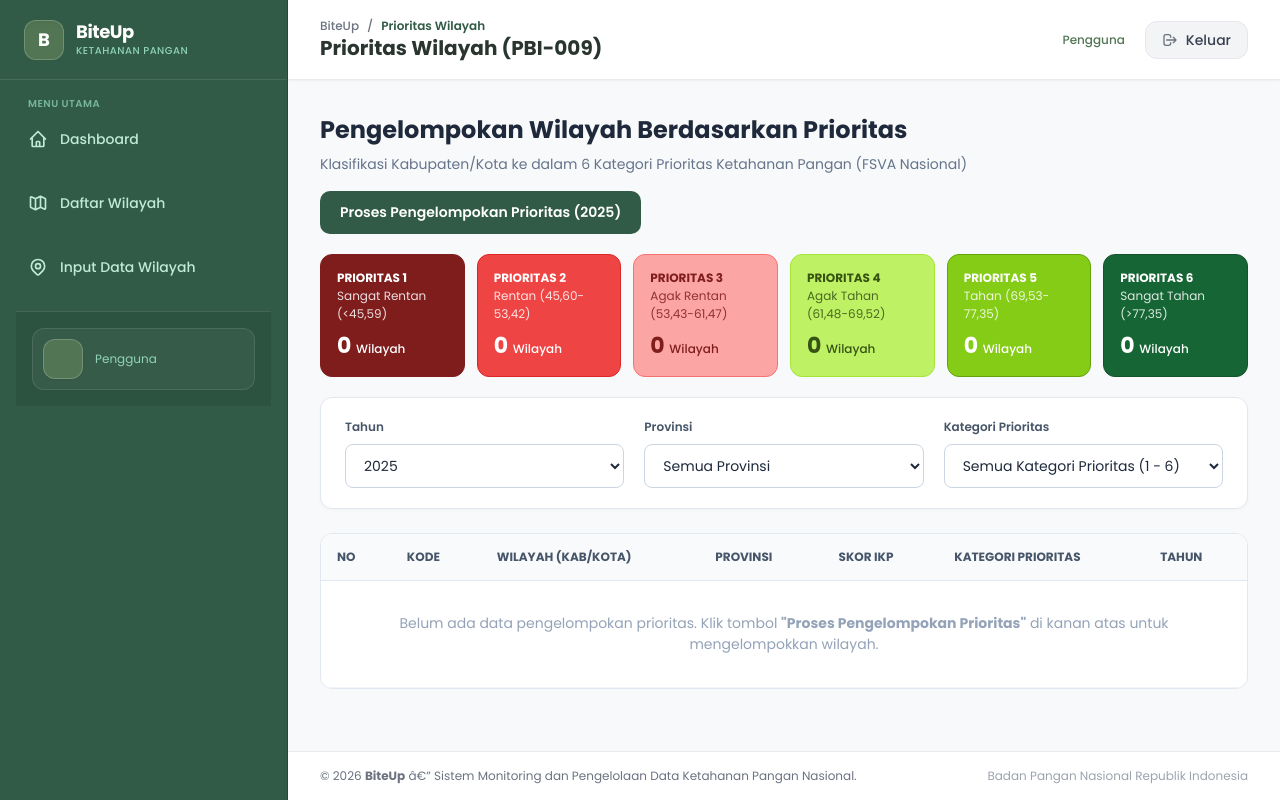
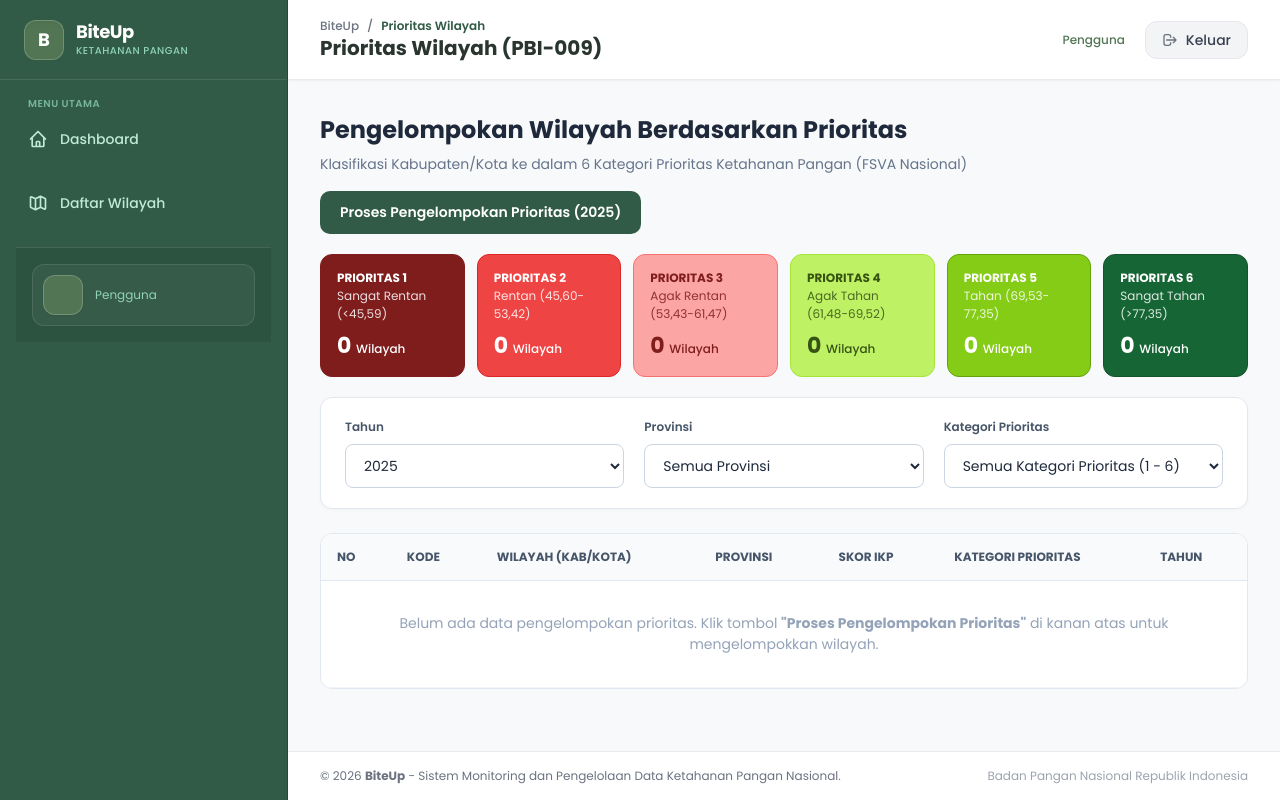
Before and after one commit to AdindaSN/BiteUp, a Laravel app: page /prioritas-wilayah in a window 1280 px wide. Run offline with Laravel 12, Linux system fonts and the light colour scheme; the visitor is signed in with stand-in values (Sample User, id 1); data that the repository does not hold is empty; parts of the project's set-up code (start-up, migrations or seed data) failed here and were passed over; some libraries are stand-ins or nearby versions.

Commit message:
Hapus menu duplikat Input Data Wilayah di sidebar

```diff
--- a/resources/views/layouts/app.blade.php
+++ b/resources/views/layouts/app.blade.php
@@ -5,7 +5,7 @@
     <meta name="viewport" content="width=device-width, initial-scale=1.0">
     <meta name="csrf-token" content="{{ csrf_token() }}">
 
-    <title>@yield('title', 'Dashboard') â€” BiteUp Ketahanan Pangan</title>
+    <title>@yield('title', 'Dashboard')  -  BiteUp Ketahanan Pangan</title>
 
     <!-- Tailwind CSS CDN -->
     <script src="https://cdn.tailwindcss.com"></script>
@@ -159,23 +159,11 @@
                 <!-- PBI-002: DAFTAR WILAYAH -->
                 @if(Route::has('wilayah.index'))
                     <a href="{{ route('wilayah.index') }}"
-                       class="flex items-center gap-3 px-3 py-2.5 rounded-xl text-sm font-medium transition {{ request()->routeIs('wilayah.index') ? 'bg-[#527653] text-white shadow-sm' : 'text-emerald-100/90 hover:bg-white/10 hover:text-white' }}">
+                       class="flex items-center gap-3 px-3 py-2.5 rounded-xl text-sm font-medium transition {{ request()->routeIs('wilayah.*') ? 'bg-[#527653] text-white shadow-sm' : 'text-emerald-100/90 hover:bg-white/10 hover:text-white' }}">
                         <svg class="w-5 h-5 flex-shrink-0" fill="none" stroke="currentColor" viewBox="0 0 24 24">
                             <path stroke-linecap="round" stroke-linejoin="round" stroke-width="2" d="M9 20l-5.447-2.724A1 1 0 013 16.382V5.618a1 1 0 011.447-.894L9 7m0 13l6-3m-6 3V7m6 10l4.553 2.276A1 1 0 0021 18.382V7.618a1 1 0 00-.553-.894L15 4m0 13V4m0 0L9 7" />
                         </svg>
                         <span>Daftar Wilayah</span>
-                    </a>
-                @endif
-
-                <!-- PBI-001: INPUT DATA WILAYAH -->
-                @if(Route::has('wilayah.create'))
-                    <a href="{{ route('wilayah.create') }}"
-                       class="flex items-center gap-3 px-3 py-2.5 rounded-xl text-sm font-medium transition {{ request()->routeIs('wilayah.create') ? 'bg-[#527653] text-white shadow-sm' : 'text-emerald-100/90 hover:bg-white/10 hover:text-white' }}">
-                        <svg class="w-5 h-5 flex-shrink-0" fill="none" stroke="currentColor" viewBox="0 0 24 24">
-                            <path stroke-linecap="round" stroke-linejoin="round" stroke-width="2" d="M17.657 16.657L13.414 20.9a1.998 1.998 0 01-2.827 0l-4.244-4.243a8 8 0 1111.314 0z" />
-                            <path stroke-linecap="round" stroke-linejoin="round" stroke-width="2" d="M15 11a3 3 0 11-6 0 3 3 0 016 0z" />
-                        </svg>
-                        <span>Input Data Wilayah</span>
                     </a>
                 @endif
 
@@ -405,7 +393,7 @@
 
         <!-- FOOTER SEDERHANA -->
         <footer class="bg-white border-t border-gray-200/80 px-4 sm:px-6 lg:px-8 py-4 text-xs text-gray-500 flex flex-col sm:flex-row items-center justify-between gap-2">
-            <span>&copy; {{ date('Y') }} <strong>BiteUp</strong> â€” Sistem Monitoring dan Pengelolaan Data Ketahanan Pangan Nasional.</span>
+            <span>&copy; {{ date('Y') }} <strong>BiteUp</strong>  -  Sistem Monitoring dan Pengelolaan Data Ketahanan Pangan Nasional.</span>
             <span class="text-gray-400">Badan Pangan Nasional Republik Indonesia</span>
         </footer>
 
```
